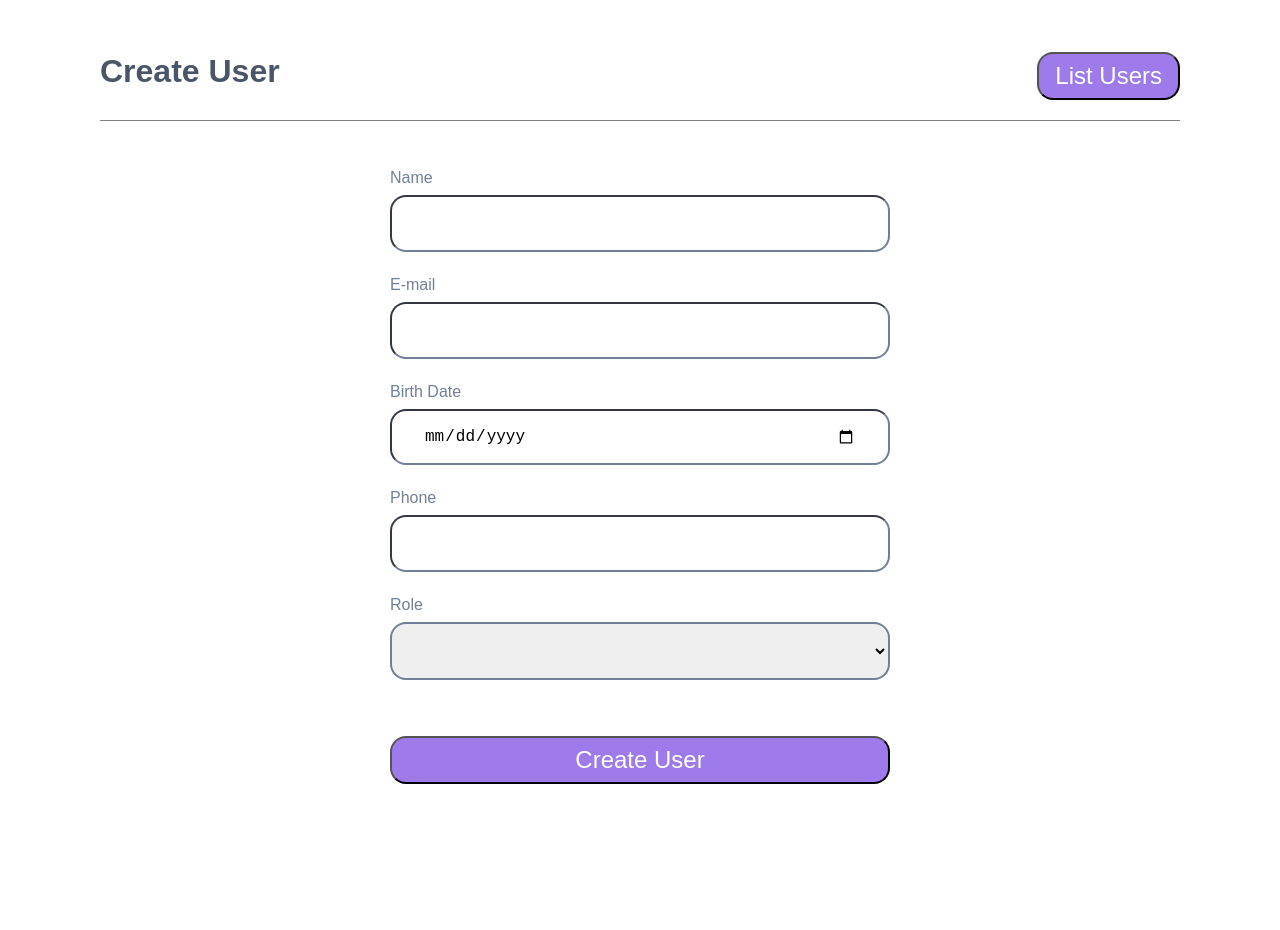
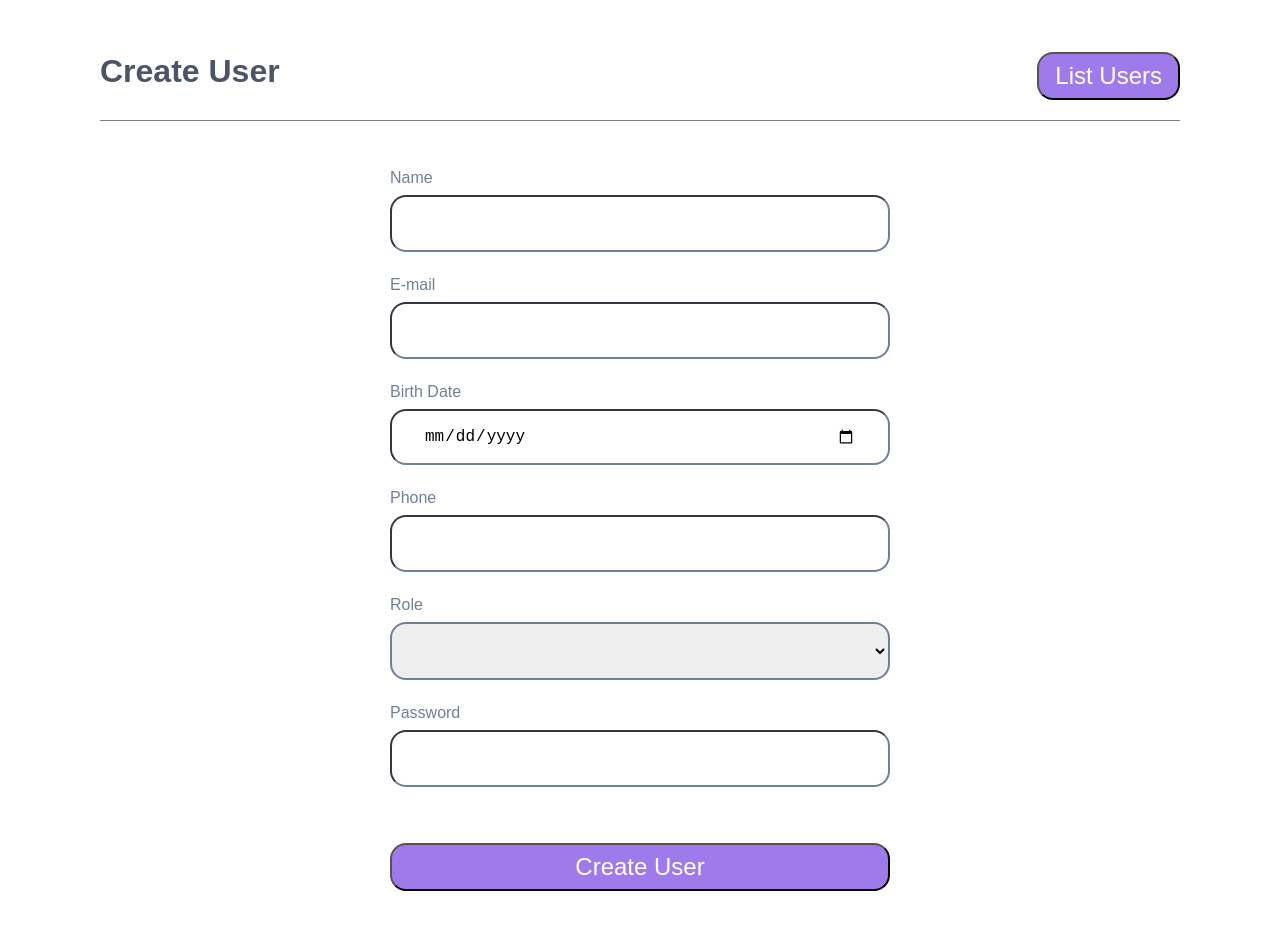
Before and after one commit to indigotech/onboard-fernando-correia, a React (Create React App) app: page /add-user in a window 1280 px wide. Shown: the top 930 px of the page. Before the commit the page ends 832 px from the top, so only its background shows below. Built offline with nearby package versions, Linux system fonts and the light colour scheme.

Commit message:
password area implemented

```diff
--- a/src/components/AddUserForm/index.tsx
+++ b/src/components/AddUserForm/index.tsx
@@ -2,7 +2,7 @@ import { useMutation } from '@apollo/client';
 import { FormEvent, useState } from 'react';
 import { Link, Redirect, Route } from 'react-router-dom';
 import { ADD_USER } from '../../utils/apollo-queries';
-import { validateBirthDate, validateEmail, validatePhone } from '../../utils/forms-validations';
+import { validateBirthDate, validateEmail, validatePassword, validatePhone } from '../../utils/forms-validations';
 import {
   ButtonAddUser,
   Wrapper,
@@ -18,6 +18,7 @@ interface UserCreationErrorData {
   birthDateError: boolean;
   emailError: boolean;
   phoneError: boolean;
+  passwordError: boolean;
 }
 
 enum Role {
@@ -28,11 +29,12 @@ enum Role {
 export type RoleType = typeof Role[keyof typeof Role];
 
 export const AddUserForm: React.FC = () => {
+  const [name, setName] = useState('');
   const [email, setEmail] = useState('');
-  const [name, setName] = useState('');
+  const [birthDate, setBirthDate] = useState('');
   const [phone, setPhone] = useState('');
-  const [birthDate, setBirthDate] = useState('');
   const [role, setRole] = useState<RoleType>();
+  const [password, setPassword] = useState('');
 
   const [createUser] = useMutation(ADD_USER);
   const [userCreationError, setUserCreationError] = useState({} as UserCreationErrorData);
@@ -51,12 +53,14 @@ export const AddUserForm: React.FC = () => {
     const isValidBirthDate = validateBirthDate(birthDate);
     const isValidEmail = validateEmail(email);
     const isValidPhone = validatePhone(phone);
+    const isValidPassword = validatePassword(password);
 
-    if (!isValidBirthDate || !isValidEmail || !isValidPhone) {
+    if (!isValidBirthDate || !isValidEmail || !isValidPhone || !isValidPassword) {
       const error: UserCreationErrorData = {
         birthDateError: !isValidBirthDate,
         emailError: !isValidEmail,
         phoneError: !isValidPhone,
+        passwordError: !isValidPassword,
       };
       setUserCreationError(error);
       return;
@@ -64,7 +68,7 @@ export const AddUserForm: React.FC = () => {
 
     setUserCreationError({} as UserCreationErrorData);
     try {
-      await createUser({ variables: { name, email, phone, birthDate, password: '1234qwer', role } });
+      await createUser({ variables: { name, email, phone, birthDate, password, role } });
       setAddUserSuccess(true);
     } catch (err: unknown) {
       if (err instanceof Error) {
@@ -142,6 +146,17 @@ export const AddUserForm: React.FC = () => {
             <option value={Role.ADMIN}>admin</option>
           </SelectUserRole>
 
+          <label htmlFor='login-form-password'>Password</label>
+          <InputAddUser
+            id='login-form-password'
+            type='password'
+            name='Password'
+            required
+            value={password}
+            onChange={(e) => setPassword(e.target.value)}
+          />
+          {userCreationError.passwordError && <p style={{ color: 'red' }}>Password invalid</p>}
+
           {addUserError && <p style={{ color: 'red' }}>{addUserError}</p>}
 
           <ButtonAddUser>Create User</ButtonAddUser>
```
